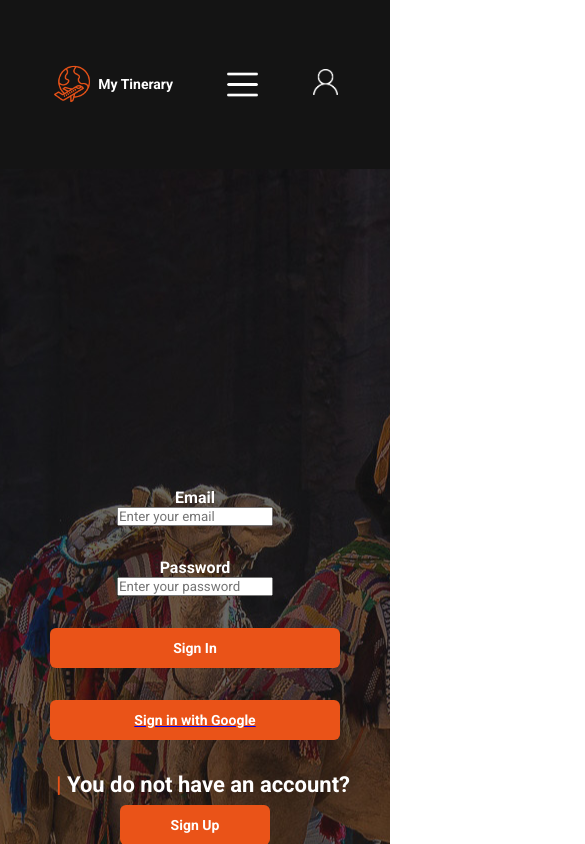
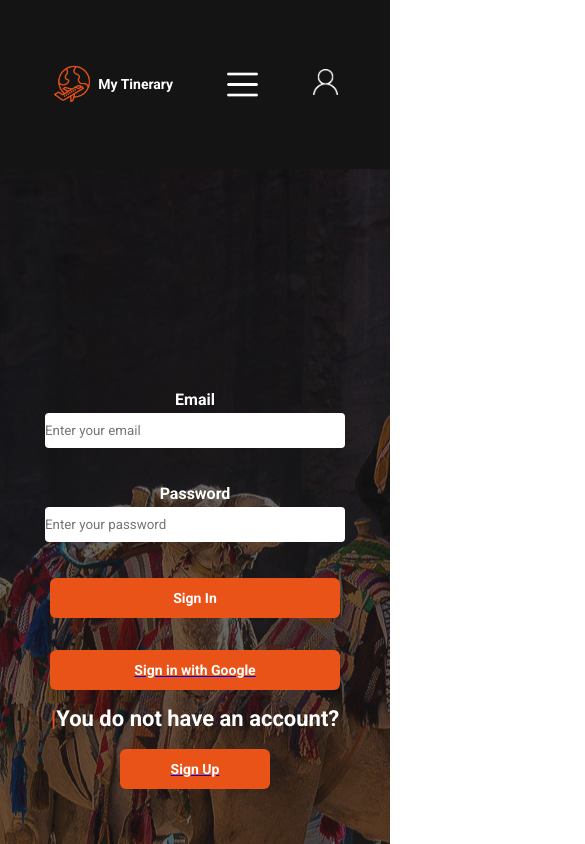
Before and after one commit to SantiagoDelgadoo/my-tinerary-team-kingca-one, a React (Create React App) app: page /signin in a window 390 px wide. Shown: the top 844 px of the page, 585 px wide, since content can reach past the window. Built offline with nearby package versions, Linux system fonts and the light colour scheme.

Commit message:
Fix Forms Style

```diff
--- a/src/App.css
+++ b/src/App.css
@@ -160,19 +160,26 @@ h1 {
 /*-------------------------------------------------------- EMPIEZA SING UP--------------------------------------------------------- */
 
 .containerSingup {
+  width: 80%;
   z-index: 1;
-  margin-top: 9rem;
   display: flex;
+  flex-wrap: wrap;
   flex-direction: row;
+  justify-content: center;
   cursor: pointer;
+  padding: 5rem;
 }
 
 .ContainerBotonesSingUp {
+  width: 25rem;
   display: flex;
   justify-content: center;
   flex-wrap: wrap;
   z-index: 100;
   cursor: pointer;
+}
+.containerForm {
+  width: 25rem;
 }
 
 .ContainerBotonesSingUp > h4 {
@@ -205,23 +212,25 @@ label {
   cursor: pointer;
   text-align: start;
 }
+input{
+  justify-content: center;
+  align-self: flex-start;
+}
 
-.containerForm {
-  width: 50%;
-  flex-grow: 1;
-}
+
 
 .botonSubmit {
   border-radius: 6px;
   border: none;
   color: white;
   background-color: #ea5318;
-  width: 300px;
+  width: 250px;
   height: 40px;
   font-size: 14px;
   font-weight: 700;
   margin: 1rem;
   cursor: pointer;
+  align-self: flex-start;
 }
 
 .botonSignIn {
@@ -239,6 +248,9 @@ label {
 }
 
 .labelSignUp {
+  display: flex;
+  flex-direction: column;
+  align-items: flex-start;
   width: 85%;
   margin: 1rem;
   text-align: center;
@@ -250,7 +262,7 @@ label {
 .inputSignUp {
   display: flex;
   justify-content: center;
-  align-items: center;
+  align-items: flex-start;
   margin: 4px;
   width: 300px;
   height: 35px;
@@ -686,7 +698,7 @@ h2 {
   }
   form {
     display: flex;
-    width: 100%;
+    width: 45rem;
     flex-direction: column;
     align-items: center;
     justify-content: center;
@@ -699,7 +711,6 @@ h2 {
   }
   .containerSingup {
     z-index: 1;
-    margin-top: 9rem;
     display: flex;
     cursor: pointer;
     flex-direction: column;
@@ -714,10 +725,14 @@ h2 {
     align-items: center;
     justify-content: center;
   }
-  label {
+  .containerForm >form>label {
+    width: 290px;
     display: flex;
     flex-direction: column;
     align-items: center;
+  }
+  .containerForm >form>label>input {
+    align-self: center;
   }
   .botonSubmit {
     border-radius: 6px;
@@ -730,6 +745,7 @@ h2 {
     font-weight: 700;
     margin: 1rem;
     cursor: pointer;
+    align-self: center;
   }
   .Footer {
     padding-top: 2rem;
@@ -1120,7 +1136,59 @@ fieldset {
   width: 100%;
   justify-content: space-around;
 }
+@media (max-width: 1199px){
+  .containerSingup{
+    width: 60rem;
+    flex-direction: column;
+  }
+  .ContainerBotonesSingUp {
+    display: flex;
+    flex-wrap: wrap;
+    flex-direction: column;
+    width: 20rem;
+    justify-content: center;
+    align-items: center;
+    align-self: center;
+    justify-self: center;
+  }
+  .ContainerBotonesSingUp>form{
+    justify-content: center;
+  }
+  .containerForm {
+    display: flex;
+    flex-direction: column;
+    width: 100%;
+    justify-content: center;
+    align-items: center;
+  }
+  .ContainerBotonesSingUp>h4{
+    width: auto;
+    height: auto;
+    display: flex;
+    flex-wrap: wrap;
+    align-self: center;
+    margin: 0;
+  }
+  .ContainerBotonesSingUp>a{
+    width: 20rem;
+    padding: 10px;
+    display: flex;
+    flex-direction: column;
+    justify-content: center;
+    align-items: center;
+  }
+  .ContainerBotonesSingUp>a>button{
+    align-self: center;
+  }
+  .containerForm>form>label{
+    width: 50%;
+    justify-content: center;
+  }
+  .botonSubmit{
+    align-self: center;
+  }
 
+}
 @media (max-width: 666px) {
   .cardDetailsHotel {
     display: flex;
--- a/src/components/Carousel.jsx
+++ b/src/components/Carousel.jsx
@@ -1,75 +1,93 @@
-import React from 'react'
-import Arrow from './Arrow'
-import cities from '../data/cities'
-import places from '../data/places'
-import { useState,useEffect} from 'react'
-import '../App.css'
+import React from "react";
+import Arrow from "./Arrow";
+import cities from "../data/cities";
+import places from "../data/places";
+import { useState, useEffect } from "react";
+import "../App.css";
 
-export default function Carousel(props) {
-  let [numberOfChange,setNumberOfChange]=useState(0)
-  let [id,setId]=useState(0)
+export default function Carousel() {
+  let [numberOfChange, setNumberOfChange] = useState(0);
+  let [id, setId] = useState(0);
 
-  let next =() =>{
-    if(numberOfChange+2<places.length-1){
-      setNumberOfChange(numberOfChange+1)
+  let next = () => {
+    if (numberOfChange + 2 < places.length - 1) {
+      setNumberOfChange(numberOfChange + 1);
+    } else {
+      setNumberOfChange(0);
     }
-    else{
-      setNumberOfChange(0)
+    clearInterval(id);
+  };
+  let prev = () => {
+    if (numberOfChange === 0) {
+      setNumberOfChange(cities.length - 3);
+    } else {
+      setNumberOfChange(numberOfChange - 1);
     }
-    clearInterval(id)
-
-  }
-  let prev = ()=>{
-    if (numberOfChange===0){
-      setNumberOfChange(cities.length-3)
-    }
-    else{
-      setNumberOfChange(numberOfChange-1)
-    }
-    clearInterval(id)
-  }
-  useEffect(
-    ()=>{
-      let idInterval=setInterval(
-        ()=>{
-          next()
+    clearInterval(id);
+  };
+  useEffect(() => {
+    let idInterval = setInterval(() => {
+      next();
       console.log("pasaron 5 seg");
-        },
-        5000
-      )
-      setId(idInterval)
-      return clearInterval(id)
-    },[numberOfChange]
-  )
+    }, 5000);
+    setId(idInterval);
+    return clearInterval(id);
+  }, [numberOfChange]);
 
   return (
     <>
-<div className='flex-column'>
-<h2><span className="colorNaranjaDeLinea">| </span>CITIES</h2>
-<div className='conteinerCarousel'>
-<Arrow icon={"<"} onClick={prev}/>
-<div className='carousel'>
-<img src={cities[numberOfChange].photo} alt={cities[numberOfChange+0].photo} className='photoCarrusel'/>
-<img src={cities[numberOfChange+1].photo} alt={cities[numberOfChange+1].photo} className='photoCarrusel'/>
-<img src={cities[numberOfChange+2].photo} alt={cities[numberOfChange+2].photo} className='photoCarrusel'/>
+      <div className="flex-column">
+        <h2>
+          <span className="colorNaranjaDeLinea">| </span>CITIES
+        </h2>
+        <div className="conteinerCarousel">
+          <Arrow icon={"<"} onClick={prev} />
+          <div className="carousel">
+            <img
+              src={cities[numberOfChange].photo}
+              alt={cities[numberOfChange + 0].photo}
+              className="photoCarrusel"
+            />
+            <img
+              src={cities[numberOfChange + 1].photo}
+              alt={cities[numberOfChange + 1].photo}
+              className="photoCarrusel"
+            />
+            <img
+              src={cities[numberOfChange + 2].photo}
+              alt={cities[numberOfChange + 2].photo}
+              className="photoCarrusel"
+            />
           </div>
-<Arrow icon={">"} onClick={next}/>
+          <Arrow icon={">"} onClick={next} />
         </div>
 
-
-<h2><span className="colorNaranjaDeLinea">| </span>PLACES</h2>
-<div className='conteinerCarousel'>
-<Arrow icon={"<"} onClick={prev}/>
-<div className='carousel'>
-<img src={places[numberOfChange+2].photo[0]} alt={places[numberOfChange+2].name} className='photoCarrusel'/>
-<img src={places[numberOfChange+2].photo[1]} alt={places[numberOfChange+2].name}  className='photoCarrusel'/>
-<img src={places[numberOfChange+2].photo[2]} alt={places[numberOfChange+2].name}  className='photoCarrusel'/>
+        <h2>
+          <span className="colorNaranjaDeLinea">| </span>PLACES
+        </h2>
+        <div className="conteinerCarousel">
+          <Arrow icon={"<"} onClick={prev} />
+          <div className="carousel">
+            <img
+              src={places[numberOfChange + 2].photo[0]}
+              alt={places[numberOfChange + 2].name}
+              className="photoCarrusel"
+            />
+            <img
+              src={places[numberOfChange + 2].photo[1]}
+              alt={places[numberOfChange + 2].name}
+              className="photoCarrusel"
+            />
+            <img
+              src={places[numberOfChange + 2].photo[2]}
+              alt={places[numberOfChange + 2].name}
+              className="photoCarrusel"
+            />
           </div>
 
-<Arrow icon={">"} onClick={next}/>
+          <Arrow icon={">"} onClick={next} />
         </div>
       </div>
-
     </>
-  )
+  );
 }
--- a/src/components/FormSignIn.jsx
+++ b/src/components/FormSignIn.jsx
@@ -1,30 +1,43 @@
-import React from 'react'
-import '../App.css'
-import { NavLink } from 'react-router-dom'
+import React from "react";
+import "../App.css";
+import { NavLink} from "react-router-dom";
+import { useRef } from "react";
 
 export default function SignIn() {
-  let mail = React.useRef ()
-  let pass = React.useRef ()
-  let form = React.useRef ()
-  function User (evento){
-      evento.preventDefault()
+  let mail = useRef()
+  let pass = useRef()
+  let form = useRef()
+  function User(evento) {
+    evento.preventDefault();
 
     let User = {
       mail: mail.current.value,
-          pass: pass.current.value
-      }
-      localStorage.setItem ("User",JSON.stringify(User))
-      form.current.reset()
+      pass: pass.current.value,
+    };
+    localStorage.setItem("User", JSON.stringify(User));
+    form.current.reset();
   }
   return (
     <>
       <div className="containerForm">
-                  <form ref={form} onSubmit= {User}>
-                      <label>Email
-                          <input ref={mail} type="text" placeholder="Enter your email"/>
+        <form ref={form} onSubmit={User}>
+          <label>
+            Email
+            <input
+              ref={mail}
+              className="inputSignUp"
+              type="text"
+              placeholder="Enter your email"
+            />
           </label>
-                      <label>Password
-                          <input ref={pass} type="password" placeholder="Enter your password"/>
+          <label>
+            Password
+            <input
+              ref={pass}
+              className="inputSignUp"
+              type="password"
+              placeholder="Enter your password"
+            />
           </label>
           <button className="botonSubmit">Sign In</button>
         </form>
@@ -33,12 +46,15 @@ export default function SignIn() {
         </NavLink>
       </div>
       <div className="ContainerBotonesSingUp">
-                  <h4 className="subtituloSignUp"> <span className="colorNaranjaDeLinea">|</span> You do not have an account?</h4>
+        <h4 className="subtituloSignUp">
+          {" "}
+          <span className="colorNaranjaDeLinea">|</span> You do not have an
+          account?
+        </h4>
         <NavLink to="/signup">
           <button className="botonSignIn">Sign Up</button>
         </NavLink>
       </div>
     </>
-
-  )
+  );
 }
```
Lines whose indentation alone changed are shown as unchanged.
